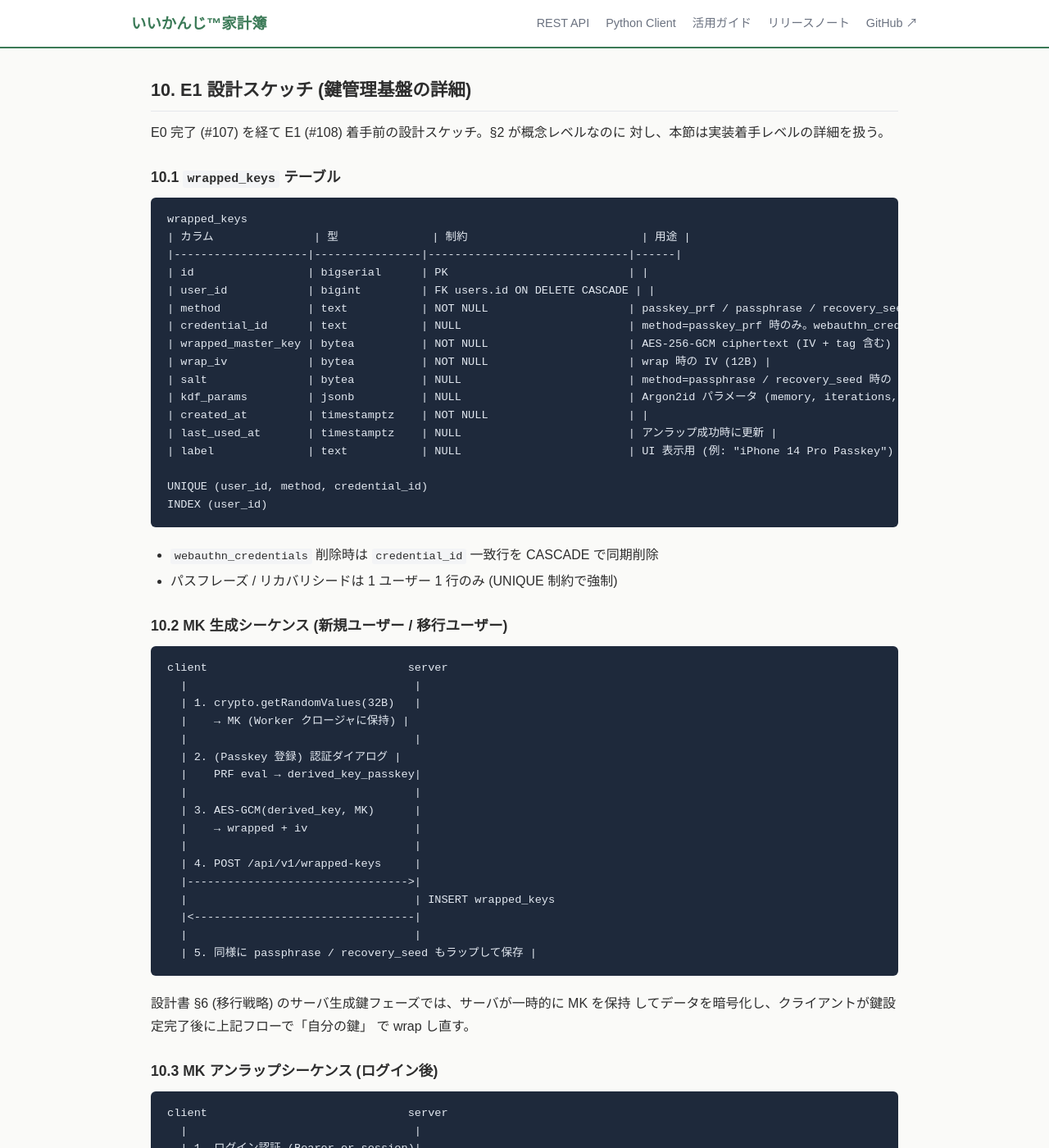
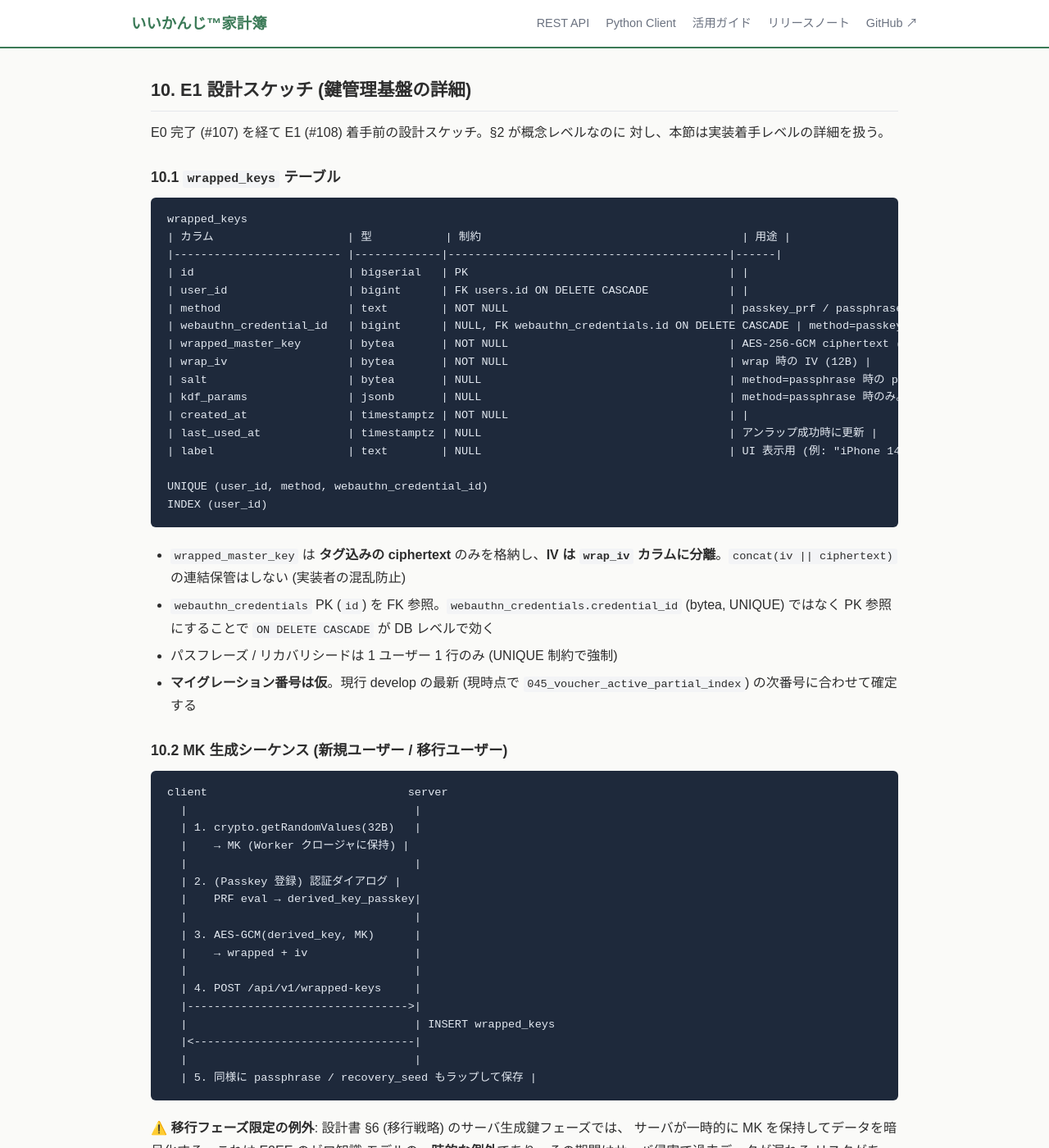
Before and after one commit to nananek/iikanji-kakeibo, a Jekyll site: the page built from docs/v5-e2ee/index.md, in a window 1280 px wide and 1400 px high, scrolled down 13851 px. Shown: the whole window at 82% size. Built offline with Jekyll 4.4.1, drawn with Linux system fonts in a browser that asks for light colours; some of the changed text lies outside the part shown.

Commit message:
fix(v5): PR #124 review 反映 - IV 二重 / KDF 不整合 / ローテ原子性 修正
claude-review (PR #124) verdict request-changes に対応。

重大指摘 (3 件):
1. wrapped_master_key と wrap_iv の二重 IV → wrapped_master_key は「タグ含む
   ciphertext のみ」、IV は wrap_iv カラム単独で管理に統一
2. recovery_seed の KDF 不整合 → HKDF で確定 (BIP-39 高エントロピーなので
   Argon2id 不要)。Argon2id は passphrase 専用と明記
3. MK ローテーションが非アトミック → users.mk_rotation_state カラム追加で
   オーバーラップ期間 (旧 wrapped_keys を残しつつ新 wrapped_keys を追加 →
   全データ再暗号化完了後に commit/abort) を設計。再開可能・冪等

警告 (4 件):
4. マイグレーション番号 → 現行 045_voucher_active_partial_index の次番号と
   注記
5. 最終 wrapped_key 削除ガード → サーバ側で 409 Conflict 強制を明記
6. マルチタブ時 idle カウンタ共有 → ServiceWorker 単位で 1 カウンタ + Page
   Visibility 監視を明記
7. 移行フェーズ MK 保持の危険 → §10.2 末尾を ⚠️ 付きで 5 手順明記、SLA 言及

軽微 (2 件):
8. touch エンドポイントのレート制限を §10.8 に追加
9. FK target を webauthn_credentials.id (PK) に変更 (元は credential_id を
   想定していたが PK は別カラム)

Co-Authored-By: Claude Opus 4.7 (1M context) <noreply@anthropic.com>

````diff
--- a/docs/v5-e2ee/index.md
+++ b/docs/v5-e2ee/index.md
@@ -558,26 +558,28 @@ E0 完了 (#107) を経て E1 (#108) 着手前の設計スケッチ。§2 が概
 
 ```
 wrapped_keys
-| カラム               | 型              | 制約                          | 用途 |
-|--------------------|----------------|------------------------------|------|
-| id                 | bigserial      | PK                           | |
-| user_id            | bigint         | FK users.id ON DELETE CASCADE | |
-| method             | text           | NOT NULL                     | passkey_prf / passphrase / recovery_seed |
-| credential_id      | text           | NULL                         | method=passkey_prf 時のみ。webauthn_credentials.credential_id を参照 |
-| wrapped_master_key | bytea          | NOT NULL                     | AES-256-GCM ciphertext (IV + tag 含む) |
-| wrap_iv            | bytea          | NOT NULL                     | wrap 時の IV (12B) |
-| salt               | bytea          | NULL                         | method=passphrase / recovery_seed 時の per-user salt (16B) |
-| kdf_params         | jsonb          | NULL                         | Argon2id パラメータ (memory, iterations, parallelism) |
-| created_at         | timestamptz    | NOT NULL                     | |
-| last_used_at       | timestamptz    | NULL                         | アンラップ成功時に更新 |
-| label              | text           | NULL                         | UI 表示用 (例: "iPhone 14 Pro Passkey") |
+| カラム                    | 型           | 制約                                       | 用途 |
+|------------------------- |-------------|------------------------------------------|------|
+| id                       | bigserial   | PK                                       | |
+| user_id                  | bigint      | FK users.id ON DELETE CASCADE            | |
+| method                   | text        | NOT NULL                                 | passkey_prf / passphrase / recovery_seed |
+| webauthn_credential_id   | bigint      | NULL, FK webauthn_credentials.id ON DELETE CASCADE | method=passkey_prf 時のみ。`webauthn_credentials.id` (PK) を参照 |
+| wrapped_master_key       | bytea       | NOT NULL                                 | AES-256-GCM ciphertext (タグ含む。**IV は別カラム**) |
+| wrap_iv                  | bytea       | NOT NULL                                 | wrap 時の IV (12B) |
+| salt                     | bytea       | NULL                                     | method=passphrase 時の per-user salt (16B、Argon2id 用)。method=recovery_seed では未使用 (BIP-39 が salt 相当) |
+| kdf_params               | jsonb       | NULL                                     | method=passphrase 時のみ。`{memory, iterations, parallelism}` (Argon2id) |
+| created_at               | timestamptz | NOT NULL                                 | |
+| last_used_at             | timestamptz | NULL                                     | アンラップ成功時に更新 |
+| label                    | text        | NULL                                     | UI 表示用 (例: "iPhone 14 Pro Passkey") |
 
-UNIQUE (user_id, method, credential_id)
+UNIQUE (user_id, method, webauthn_credential_id)
 INDEX (user_id)
 ```
 
-- `webauthn_credentials` 削除時は `credential_id` 一致行を CASCADE で同期削除
+- `wrapped_master_key` は **タグ込みの ciphertext** のみを格納し、**IV は `wrap_iv` カラムに分離**。`concat(iv || ciphertext)` の連結保管はしない (実装者の混乱防止)
+- `webauthn_credentials` PK (`id`) を FK 参照。`webauthn_credentials.credential_id` (bytea, UNIQUE) ではなく PK 参照にすることで `ON DELETE CASCADE` が DB レベルで効く
 - パスフレーズ / リカバリシードは 1 ユーザー 1 行のみ (UNIQUE 制約で強制)
+- **マイグレーション番号は仮**。現行 develop の最新 (現時点で `045_voucher_active_partial_index`) の次番号に合わせて確定する
 
 ### 10.2 MK 生成シーケンス (新規ユーザー / 移行ユーザー)
 
@@ -601,9 +603,17 @@ client                              server
   | 5. 同様に passphrase / recovery_seed もラップして保存 |
 ```
 
-設計書 §6 (移行戦略) のサーバ生成鍵フェーズでは、サーバが一時的に MK を保持
-してデータを暗号化し、クライアントが鍵設定完了後に上記フローで「自分の鍵」
-で wrap し直す。
+⚠️ **移行フェーズ限定の例外**: 設計書 §6 (移行戦略) のサーバ生成鍵フェーズでは、
+サーバが一時的に MK を保持してデータを暗号化する。これは E2EE のゼロ知識
+モデルの**一時的な例外**であり、その期間はサーバ侵害で過去データが漏れる
+リスクがある。手順:
+
+1. メンテナンスウィンドウ中、サーバが一時 MK を生成してデータを暗号化
+2. ユーザーが鍵設定完了 (本フローで自分の wrapped_keys を登録)
+3. クライアントが一時 MK で復号 → 自分の MK で再暗号化
+4. **完了後、サーバから一時 MK を即時削除** (`mk_rotation_state` で進捗管理、
+   全データの再暗号化完了をサーバが確認した上で削除)
+5. 移行 SLA: 鍵設定完了から N 日以内に再暗号化完了 (§6 で精緻化)
 
 ### 10.3 MK アンラップシーケンス (ログイン後)
 
@@ -617,9 +627,11 @@ client                              server
   |<-- [{method, credential_id, wrapped, iv, salt, kdf_params, label}, ...] |
   |                                  |
   | 3. クライアントが利用可能な要素を選択 |
-  |    a. Passkey → PRF eval         |
-  |    b. パスフレーズ入力 → Argon2id |
-  |    c. リカバリシード入力 → HKDF   |
+  |    a. Passkey → PRF eval (32B 出力をそのまま derived_key として使用) |
+  |    b. パスフレーズ → Argon2id (kdf_params + salt 使用) → derived_key |
+  |    c. リカバリシード (BIP-39 24 単語) → HKDF (info="iikanji-recovery-v1") → derived_key |
+  |    ※ 各要素の KDF は 10.1 表に従う。recovery_seed は高エントロピーな |
+  |       ため Argon2id 不要 (HKDF で十分)、salt カラムも未使用 |
   |                                  |
   | 4. derived_key で wrapped を unwrap |
   |    → MK を Worker クロージャに    |
@@ -657,8 +669,11 @@ client                              server
    - 1 件以上残るなら削除確定
 ```
 
-UI 制約: 「Passkey 全削除 + パスフレーズなし + リカバリシードなし」状態への
-遷移は禁止 (= 復号不能状態への自分での誘導を防ぐ)。
+UI 制約 + **サーバ側強制**: 「Passkey 全削除 + パスフレーズなし + リカバリシード
+なし」状態への遷移は禁止 (= 復号不能状態への自分での誘導を防ぐ)。クライアント
+側の UI チェックは bypass 可能なため、`DELETE /api/v1/wrapped-keys/<id>` の
+サーバ実装でも「削除後に wrapped_keys 件数が 0 になる場合は 409 Conflict
+を返す」ガードを必須化する。
 
 ### 10.5 MK ローテーション
 
@@ -667,31 +682,66 @@ UI 制約: 「Passkey 全削除 + パスフレーズなし + リカバリシー
 - 認証要素のいずれかが侵害された (パスフレーズ漏洩 / Passkey 紛失)
 - ユーザーが任意で実行
 
-#### フロー
+#### 原子性の保証
+
+バッチ再暗号化は全件を 1 トランザクションで完了できない (データ量大)。
+途中失敗から復旧可能にするため、`users.mk_rotation_state` (jsonb) を追加し、
+**MK_old と MK_new の wrap を両方持つ "オーバーラップ期間"** を設ける:
+
+```
+users.mk_rotation_state (jsonb, nullable):
+{
+  "status": "rotating",       // null=非ローテ中 / rotating / verifying / committed
+  "started_at": "2026-05-22T08:00:00Z",
+  "progress": {"total": 100000, "done": 23456},
+  "new_wrapped_keys_id_set": [101, 102, 103]  // MK_new で wrap した wrapped_keys.id
+}
+```
+
+#### フロー (再開可能設計)
 
 ```
 client                              server
   |                                  |
-  | 1. MK_new = crypto.getRandomValues(32B) |
+  | 1. MK_new = crypto.getRandomValues(32B)|
   |                                  |
-  | 2. 全暗号文をバッチ取得 (E3 以降のデータ全件)|
-  |    → MK_old で復号 → MK_new で再暗号化 |
-  |    → 再 PUT (ciphertext + iv 上書き)   |
+  | 2. 全認証要素で MK_new をラップ      |
+  |    POST /api/v1/wrapped-keys (新行を追加 INSERT、旧行は残す)|
   |--------------------------------->|
-  |                                  | バッチ更新
+  |                                  | INSERT + UPDATE users.mk_rotation_state = {status:"rotating", ...}
   |                                  |
-  | 3. 全 wrapped_keys を再生成        |
-  |    各認証要素で MK_new を wrap     |
-  |    POST /api/v1/wrapped-keys (全行)|
+  | 3. データ全件を順次 GET → 復号 → 再暗号化 → PUT |
+  |    PUT 時に rotation_id をヘッダ付与 (冪等性確保)|
   |--------------------------------->|
-  |                                  | DELETE old + INSERT new (トランザクション)
+  |                                  | progress 更新
+  |    ※ 途中クラッシュ → 再開時は mk_rotation_state.progress から再開 |
+  |    ※ 各レコードは MK_old で復号 → タグ検証成功なら MK_new で再書き込み |
+  |    ※ 既に MK_new 済のレコードは MK_old で復号失敗 → スキップ (冪等) |
   |                                  |
-  | 4. 完了通知 (E2 以降のデータ量に依存) |
+  | 4. 完了 → POST /api/v1/wrapped-keys/rotate/commit |
+  |--------------------------------->|
+  |                                  | トランザクション:
+  |                                  |   DELETE wrapped_keys WHERE id NOT IN new_set
+  |                                  |   UPDATE users.mk_rotation_state = {status:"committed"}
+  |                                  |   (もしくは NULL クリア)
+  |                                  |
+  | 5. 失敗時 (commit 前) /api/v1/wrapped-keys/rotate/abort |
+  |--------------------------------->|
+  |                                  | ロールバック: 新 wrapped_keys を削除し旧 MK で復元
 ```
 
-- データ量が大きいと時間がかかる (E3 ベンチマーク次第)。バックグラウンド
-  ジョブ + 進捗バー UI が必要
-- ローテーション中は他クライアントからの書き込みをロック
+#### 失敗パターン
+
+- **クライアントクラッシュ中**: 次回ログイン時に `mk_rotation_state.status=rotating`
+  を検知 → 「ローテーション再開しますか / 中止しますか」UI 表示
+- **commit 直前で失敗**: 旧 wrapped_keys が残るので旧 MK でアンラップ可能
+- **commit 中で失敗**: トランザクションロールバックで旧状態維持
+- **ローテーション中の他クライアント書き込み**: `users.mk_rotation_state.status=rotating` 中は書き込み API を 423 Locked で拒否
+
+#### サイズ感
+
+データ量が大きいと時間がかかる (E3 ベンチマーク次第)。バックグラウンド
+ジョブ + 進捗バー UI が必要。E5 (監査) と E7 (移行) でも同じ仕組みを流用。
 
 ### 10.6 Q9 整理: REST API Bearer と鍵階層
 
@@ -726,16 +776,35 @@ Web クライアント:
 → **暫定: (c) + (d) の組合せ**。ServiceWorker 内 Web Worker で MK 保持 +
 30 分 idle で自動ロック。実装は E0 プロトタイプ上で検証 (Q10)。
 
+#### マルチタブ時の挙動
+
+ServiceWorker は同一 origin の全タブで共有されるため、タブ A でアンラップ
+した MK はタブ B でも即座に利用可能になる。これは利便性として望ましい。
+
+idle カウントの仕様:
+- **タブ単位ではなく ServiceWorker 単位で 1 つのカウンタ** を持つ
+- いずれかのタブで Page Visibility が `visible` or ユーザー操作 (mouse/keyboard)
+  があればカウンタリセット
+- どのタブもアクティブでない状態が 30 分継続したら MK を消去
+- 消去後はどのタブからの操作も再認証要求
+
+これにより「タブ B を開いたまま放置してタブ A で操作中」のシナリオで誤って
+ロックが発火する事故を防ぐ。
+
 ### 10.8 E1 完了条件
 
-- [ ] `wrapped_keys` マイグレーション (`046_wrapped_keys` 想定)
-- [ ] `/api/v1/wrapped-keys` GET/POST/PUT エンドポイント
+- [ ] `wrapped_keys` マイグレーション (実装時の最新 revision の次番号)
+- [ ] `users.mk_rotation_state` カラム追加 (同マイグレーション)
+- [ ] `/api/v1/wrapped-keys` GET/POST/PUT/DELETE エンドポイント
+  - DELETE は最終要素削除時に 409 Conflict
+  - touch (`PUT /<id>/touch`) は認証必須 + per-IP レート制限 (ブルートフォース検知に使われうるため)
+- [ ] `/api/v1/wrapped-keys/rotate/commit` `.../abort` (ローテーション制御)
 - [ ] WebCrypto AES-GCM + Argon2id (hash-wasm) で MK wrap/unwrap が動作
 - [ ] WebAuthn PRF 拡張で Passkey 経由の MK 派生が動作 (Q2 結果次第で fallback 設計)
-- [ ] BIP-39 24 単語のリカバリシード生成 + 表示 + 検証 UI
-- [ ] MK ローテーション (空データでフロー検証、E3 で本番投入)
-- [ ] 既存 webauthn_credentials との CASCADE 連動
-- [ ] Q9/Q10 の実装 (Bearer + MK の併用、ServiceWorker セッション維持)
+- [ ] BIP-39 24 単語のリカバリシード生成 + 表示 + 検証 UI (HKDF で derived_key 派生)
+- [ ] MK ローテーション (空データでフロー検証、`mk_rotation_state` を含む再開可能設計、E3 で本番投入)
+- [ ] 既存 webauthn_credentials との DB レベル CASCADE 連動 (FK to `webauthn_credentials.id`)
+- [ ] Q9/Q10 の実装 (Bearer + MK の併用、ServiceWorker セッション維持、マルチタブ idle カウンタ共有)
 
 E2 (API キー E2EE 化) はこの基盤を最初に使う「最小スコープ検証」。
 
````
